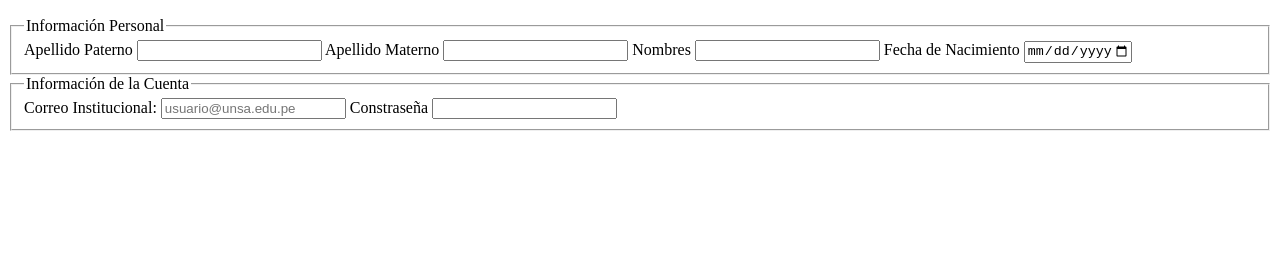
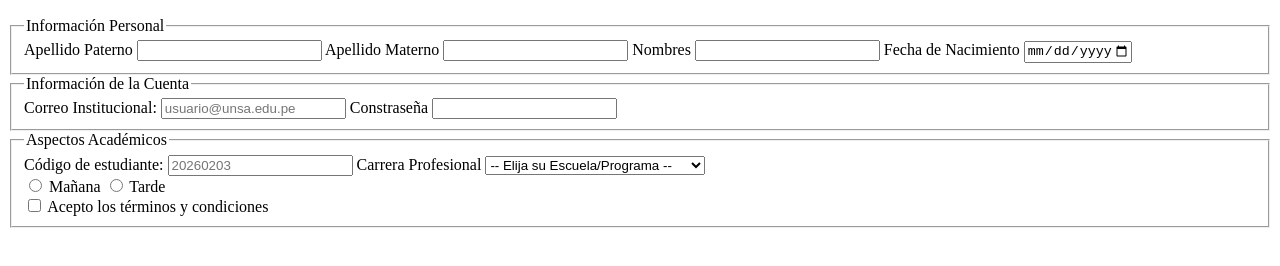
Before and after one commit to pmamanimac/IDWeb, a plain HTML site: page Lab02/index.html in a window 1280 px wide. Shown: the part 50-316 px from the top of the page. Drawn offline with Linux system fonts and the light colour scheme.

Commit message:
Lab02: Crea bloque de aspectos academicos

```diff
--- a/Lab02/index.html
+++ b/Lab02/index.html
@@ -27,6 +27,37 @@
         <label for="">Constraseña</label>
         <input type="password" id="password" name="password" class="form-input" required pattern="(?=.*\d)(?=.*[A-Z]).{8,}">
       </fieldset>
+      <fieldset>
+        <legend>Aspectos Académicos</legend>
+        <div class="academicblock">
+          <label for="nstudent">Código de estudiante:</label>
+          <input type="number" id="nstudent" name="nstudent" class="form-input" required placeholder="20260203" pattern="[0-9]{8}">
+          <label for="career">Carrera Profesional</label>
+          <select id="career" name="career">
+            <option value=""> -- Elija su Escuela/Programa -- </option>
+            <option value="4010">1. INGENIERÍA AGRONÓMICA </option>
+            <option value="4020">2. BIOLOGÍA </option>
+            <option value="4030">3. CIENCIAS DE LA NUTRICIÓN </option>
+            <option value="4040">4. INGENIERÍA PESQUERA </option>
+            <option value="4050">5. ENFERMERÍA </option>
+            <option value="4060">6. MEDICINA </option>
+            <option value="4310">7. ARQUITECTURA </option>
+            <option value="4320">8. FÍSICA </option>
+            <option value="4330">9. MATEMÁTICAS </option>
+            <option value="4340">10. QUÍMICA </option>
+            <!-- ...............................  -->
+            <!-- codigo prestado de la pagina oficial UNSA-->
+          </select>
+          <div class="shift">
+            <input type="radio" id="morningshift" name="shift" value="morningshift">
+            <label for="morningshift">Mañana</label>
+            <input type="radio" id="afternoonshift" name="shift" value="afternoonshift">
+            <label for="afternoonshift">Tarde</label>
+          </div>
+          <input type="checkbox" id="terminos" name="terminos" required>
+          <label for="terminos">Acepto los términos y condiciones</label>
+        </div>
+      </fieldset>
     </form>
   </body>
 </html>
```
